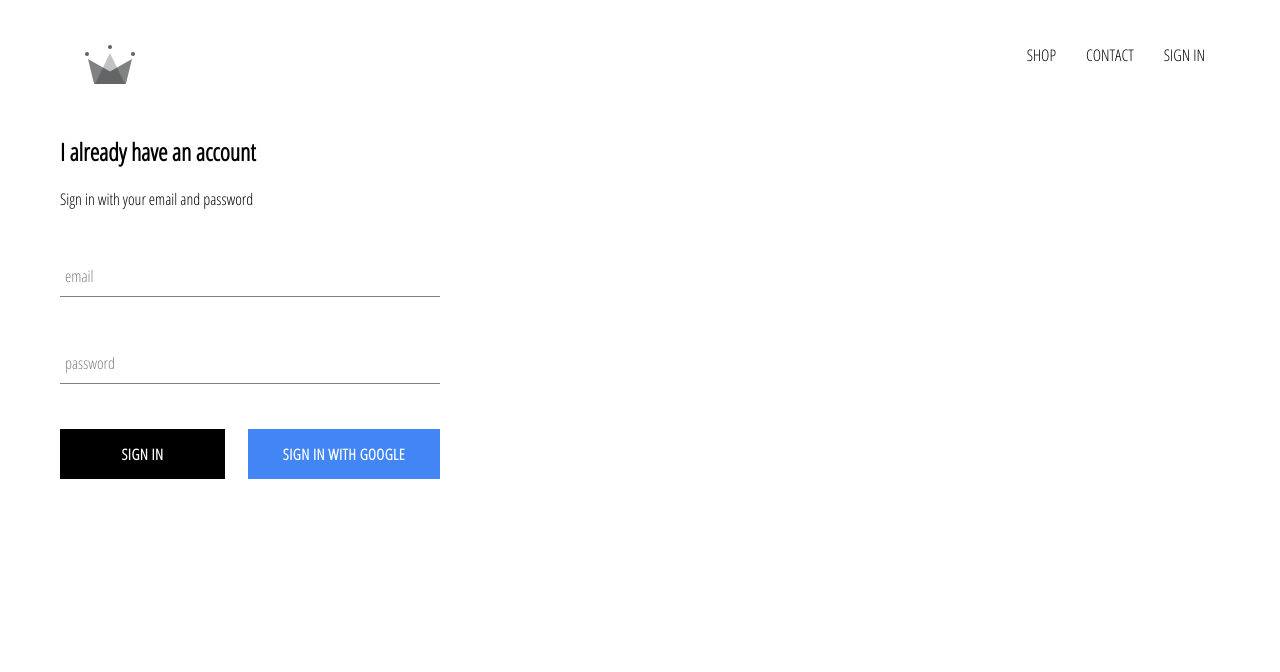
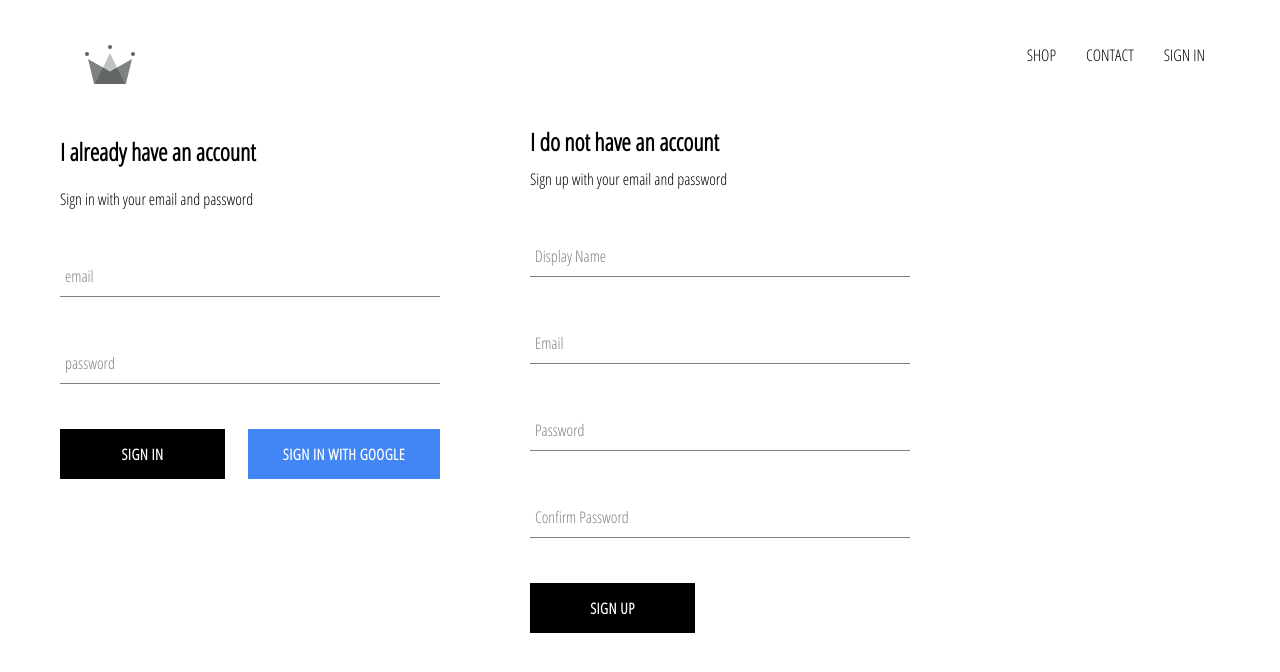
Before and after one commit to nas-cam/e-commerce-app, a React (Create React App) app: page /signIn in a window 1280 px wide. Shown: the top 672 px of the page. Built offline with nearby package versions, Linux system fonts and the light colour scheme; no server answers; a web font is replaced by a local one.

Commit message:
Implemented firebase utils, ability to store autenthicated users added

```diff
--- a/src/App.js
+++ b/src/App.js
@@ -1,47 +1,58 @@
-import React from 'react';
-import {Switch, Route} from "react-router-dom";
+import React from "react";
+import { Switch, Route } from "react-router-dom";
 
-import './App.css';
+import "./App.css";
 
-import HomePage from './pages/homepage/homepage.component';
-import ShopPage from './pages/shop/shop.component';
-import SignInAndSignUpPage from './pages/sign-in-and-sign-up/sign-in-and-sign-up.component';
-import Header from './components/header/header.component';
-import {auth} from "./firebase/firebase.utils";
+import HomePage from "./pages/homepage/homepage.component";
+import ShopPage from "./pages/shop/shop.component";
+import SignInAndSignUpPage from "./pages/sign-in-and-sign-up/sign-in-and-sign-up.component";
+import Header from "./components/header/header.component";
+import { auth, createUserProfileDocument } from "./firebase/firebase.utils";
 
-class App extends React.Component{
-  constructor(){
+class App extends React.Component {
+  constructor() {
     super();
-    this.state={
-      currentUser:null
-    }
+    this.state = {
+      currentUser: null,
+    };
   }
 
-  unsubscribeFromAuth=null;
+  unsubscribeFromAuth = null;
 
-  componentDidMount(){
-  this.unsubscribeFromAuth=auth.onAuthStateChanged(user=>{
-    this.setState({currentUser:user});
-  })
+  componentDidMount() {
+    this.unsubscribeFromAuth = auth.onAuthStateChanged(async (userAuth) => {
+      if (userAuth) {
+        const userRef = await createUserProfileDocument(userAuth);
+
+        userRef.onSnapshot((snapShot) => {
+          this.setState({
+            currentUser: {
+              id: snapShot.id,
+              ...snapShot.data(),
+            },
+          });
+        });
+      }
+      this.setState({ currentUser: userAuth });
+    });
   }
 
-  componentWillUnmount(){
+  componentWillUnmount() {
     this.unsubscribeFromAuth();
   }
 
-  render(){
+  render() {
     return (
       <div>
-        <Header currentUser={this.state.currentUser}/>
+        <Header currentUser={this.state.currentUser} />
         <Switch>
-          <Route exact path='/' component={HomePage}/>
-          <Route path='/shop' component={ShopPage}/>
-          <Route path="/signIn" component={SignInAndSignUpPage}/>
+          <Route exact path="/" component={HomePage} />
+          <Route path="/shop" component={ShopPage} />
+          <Route path="/signIn" component={SignInAndSignUpPage} />
         </Switch>
       </div>
-     );
+    );
   }
-
 }
 
 export default App;
--- /dev/null
+++ b/src/components/sign-up/sign-up.component.jsx
@@ -0,0 +1,97 @@
+import React from "react";
+import FormInput from "../form-input/form-input.component";
+import CustomButton from "../../components/custom-button/custom-button.component";
+
+import { auth, createUserProfileDocument } from "../../firebase/firebase.utils";
+
+import "./sign-up.style.scss";
+
+class SignUp extends React.Component {
+  constructor() {
+    super();
+
+    this.state = {
+      displayName: "",
+      email: "",
+      password: "",
+      confirmPassword: "",
+    };
+  }
+  handleSubmit = async (event) => {
+    event.preventDefault();
+
+    const { displayName, email, password, confirmPassword } = this.state;
+    if (password !== confirmPassword) {
+      alert("passwords don't match");
+      return;
+    }
+    try {
+      const { user } = await auth.createUserWithEmailAndPassword(
+        email,
+        password
+      );
+
+      await createUserProfileDocument(user, { displayName });
+
+      this.setState({
+        displayName: "",
+        email: "",
+        password: "",
+        confirmPassword: "",
+      });
+    } catch (error) {
+      console.error(error);
+    }
+  };
+
+  handleChange = (event) => {
+    const { name, value } = event.target;
+    this.setState({ [name]: value });
+  };
+
+  render() {
+    const { displayName, email, password, confirmPassword } = this.state;
+    return (
+      <div className="sign-up">
+        <h2 className="title">I do not have an account</h2>
+        <span>Sign up with your email and password</span>
+        <form className="sign-up-form" onSubmit={this.handleSubmit}>
+          <FormInput
+            type="text"
+            name="displayName"
+            value={displayName}
+            onChange={this.handleChange}
+            label="Display Name"
+            required
+          />
+          <FormInput
+            type="email"
+            name="email"
+            value={email}
+            onChange={this.handleChange}
+            label="Email"
+            required
+          />
+          <FormInput
+            type="password"
+            name="password"
+            value={password}
+            onChange={this.handleChange}
+            label="Password"
+            required
+          />
+          <FormInput
+            type="password"
+            name="confirmPassword"
+            value={confirmPassword}
+            onChange={this.handleChange}
+            label="Confirm Password"
+            required
+          />
+          <CustomButton type="submit">SIGN UP</CustomButton>
+        </form>
+      </div>
+    );
+  }
+}
+export default SignUp;
--- /dev/null
+++ b/src/components/sign-up/sign-up.style.scss
@@ -0,0 +1,9 @@
+.sign-up {
+  display: flex;
+  flex-direction: column;
+  width: 380px;
+
+  .title {
+    margin: 10px 0;
+  }
+}
--- a/src/firebase/firebase.utils.js
+++ b/src/firebase/firebase.utils.js
@@ -1,26 +1,48 @@
-import firebase from 'firebase/compat/app';
-import 'firebase/compat/firestore';
-import 'firebase/compat/auth';
+import firebase from "firebase/compat/app";
+import "firebase/compat/firestore";
+import "firebase/compat/auth";
 
-const config={
+const config = {
   apiKey: "AIzaSyD4vj8N_0tdTklpqNRUFbeKaPKV19aOy9g",
   authDomain: "e-commerce-db-10524.firebaseapp.com",
   projectId: "e-commerce-db-10524",
   storageBucket: "e-commerce-db-10524.appspot.com",
   messagingSenderId: "1017539346327",
   appId: "1:1017539346327:web:dd1d5ea057d7fa8f4f8ed2",
-    measurementId: "G-SNGGV904WG"
+  measurementId: "G-SNGGV904WG",
+};
+
+export const createUserProfileDocument = async (userAuth, additionalData) => {
+  if (!userAuth) return;
+  const userRef = firestore.doc(`users/${userAuth.uid}`);
+  const snapShot = await userRef.get();
+
+  if (!snapShot.exists) {
+    const { displayName, email } = userAuth;
+    const createdAt = new Date();
+
+    try {
+      await userRef.set({
+        displayName,
+        email,
+        createdAt,
+        ...additionalData,
+      });
+    } catch (error) {
+      console.log("error creating user", error.message);
+    }
+  }
+  return userRef;
 };
 
 firebase.initializeApp(config);
 
-  export const auth= firebase.auth();
-  export const firestore= firebase.firestore();
+export const auth = firebase.auth();
+export const firestore = firebase.firestore();
 
+const provider = new firebase.auth.GoogleAuthProvider();
+provider.setCustomParameters({ prompt: "select_account" });
 
-  const provider= new firebase.auth.GoogleAuthProvider();
-  provider.setCustomParameters ({prompt:"select_account"});
-
-  export const signInWithGoogle = ()=> auth.signInWithPopup(provider);
+export const signInWithGoogle = () => auth.signInWithPopup(provider);
 
 export default firebase;
--- a/src/pages/sign-in-and-sign-up/sign-in-and-sign-up.component.jsx
+++ b/src/pages/sign-in-and-sign-up/sign-in-and-sign-up.component.jsx
@@ -1,12 +1,14 @@
 import React from "react";
 
 import SignIn from "../../components/sign-in/sign-in.component";
+import SignUp from "../../components/sign-up/sign-up.component";
 
 import "./sign-in-and-sign-up.style.scss";
 
 const SignInAndSignUpPage = () => (
   <div className="sign-in-and-sign-up">
     <SignIn />
+    <SignUp />
   </div>
 );
 export default SignInAndSignUpPage;
--- a/src/pages/sign-in-and-sign-up/sign-in-and-sign-up.style.scss
+++ b/src/pages/sign-in-and-sign-up/sign-in-and-sign-up.style.scss
@@ -0,0 +1,6 @@
+.sign-in-and-sign-up {
+  width: 850px;
+  display: flex;
+  justify-content: space-between;
+  margin: 30px space;
+}
```
Lines whose indentation alone changed are shown as unchanged.
